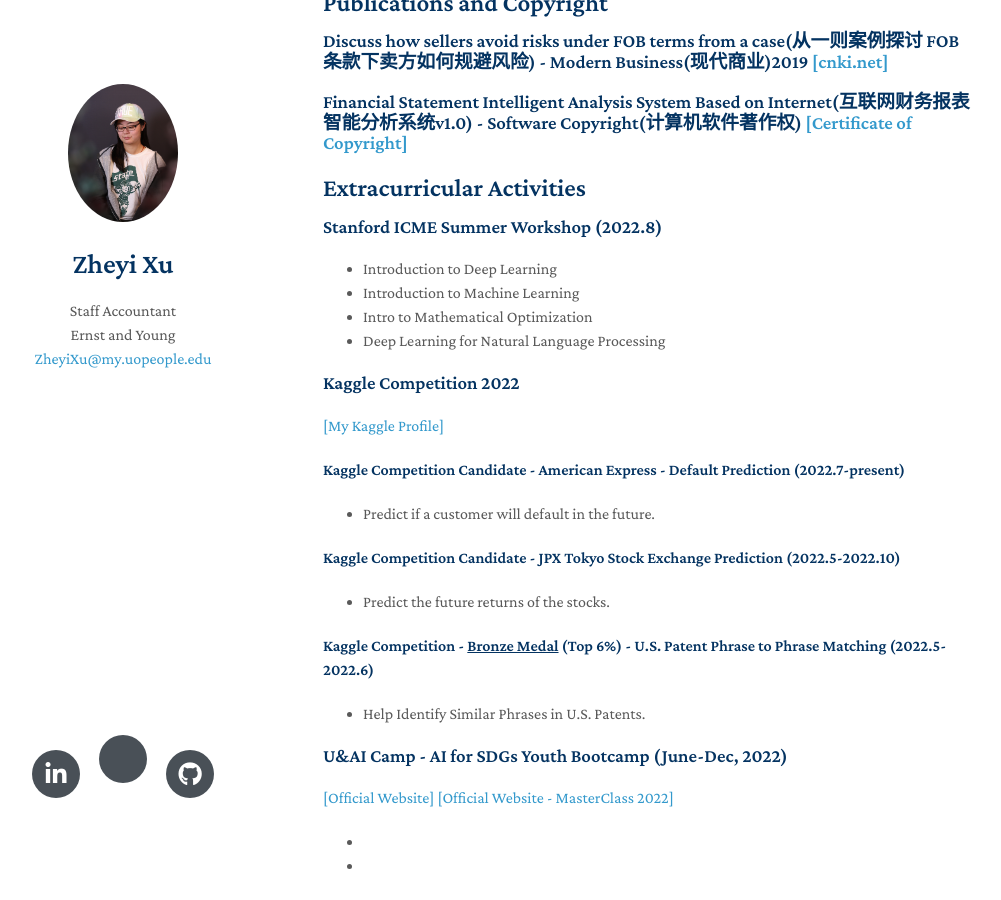
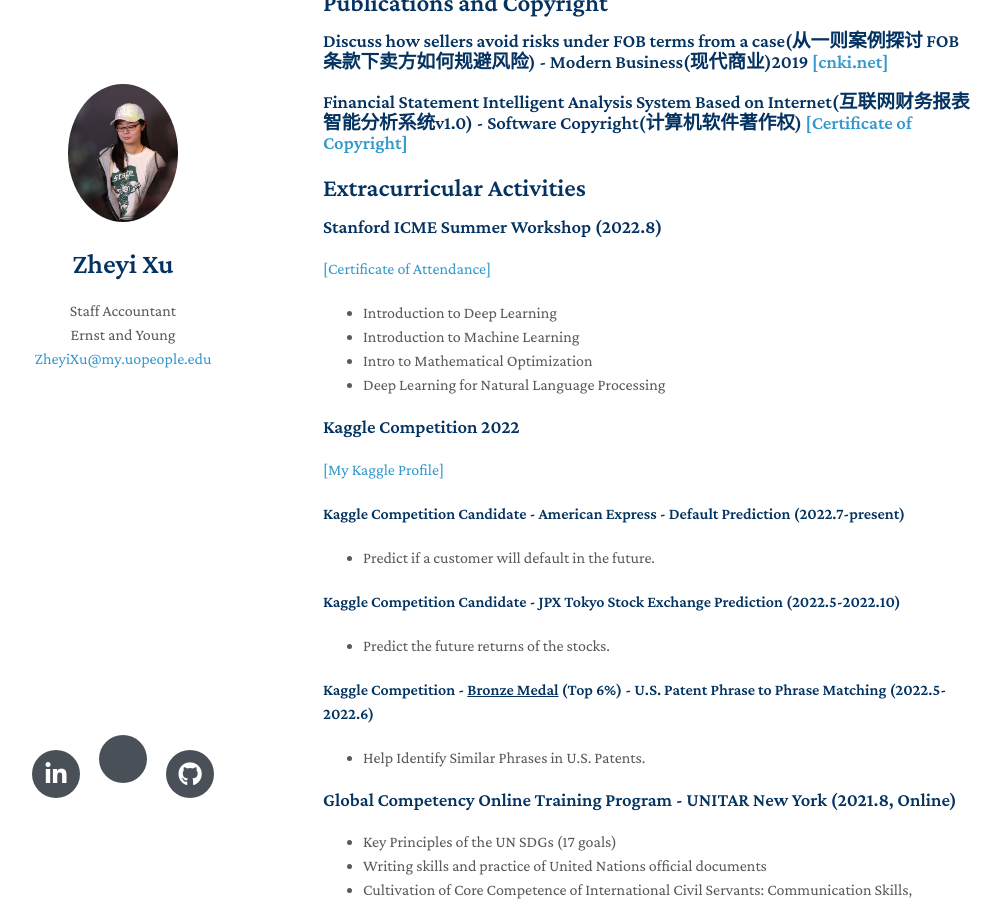
Before and after one commit to zheyixu99/zheyi-resume, a Jekyll site: the page built from index.md, in a window 1280 px wide and 900 px high, scrolled down 1466 px. Shown: the whole window, without its empty margins (147-1148 px from the left). Built offline with Jekyll 4.4.1, drawn with Linux system fonts in a browser that asks for light colours; nearby versions of some CDN libraries; a style sheet for code colours, icons or effects is not loaded; our own code applies the rules of GitHub Pages for plain Markdown files.

Commit message:
Update index.md

```diff
--- a/index.md
+++ b/index.md
@@ -87,6 +87,7 @@ layout: homepage
 
 ## Extracurricular Activities
 <h3>Stanford ICME Summer Workshop (2022.8)</h3>
+<a href="https://zheyi-resume.vercel.app/assets/img/ICMECertificate.pdf/" target="_blank">[Certificate of Attendance]</a>
 <ul>
 <li>Introduction to Deep Learning</li>
 <li>Introduction to Machine Learning</li>
@@ -107,15 +108,6 @@ layout: homepage
 <h4>Kaggle Competition - <u>Bronze Medal</u> (Top 6%) - U.S. Patent Phrase to Phrase Matching (2022.5-2022.6)</h4>
 <ul>
 <li>Help Identify Similar Phrases in U.S. Patents.</li>
-</ul>
-
-
-<h3>U&AI Camp - AI for SDGs Youth Bootcamp (June-Dec, 2022)</h3>
-<a href="https://www.ai4sdgbootcamp.org/" target="_blank">[Official Website]</a>
-<a href="https://www.ai4sdgbootcamp.org/masterclass2022?cid=b415f834-b338-41dd-a253-87f30a00ab97&utm_campaign=c010d92c-08e8-47f4-8bed-0d1894403bbc&utm_medium=mail&utm_source=so" target="_blank">[Official Website - MasterClass 2022]</a>
-<ul>
-<li></li>
-<li></li>
 </ul>
 
 
```
